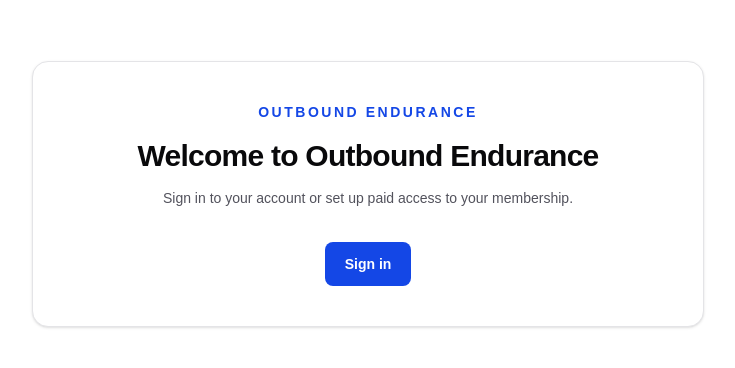
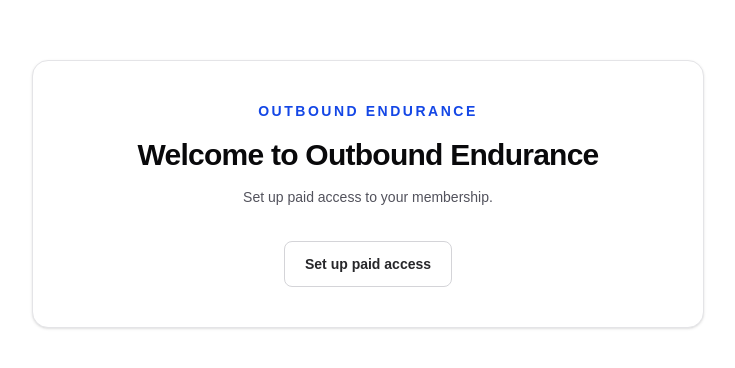
Before and after one commit to jackdarrylfraser/auth.outboundendurance.com, a Next.js app: page / in a window 1280 px wide. Shown: the part 206-574 px from the top of the page, without its empty margins (272-1007 px from the left). Built offline with nearby package versions, Linux system fonts and the light colour scheme.

Commit message:
feat: removed sign in link

```diff
--- a/app/page.tsx
+++ b/app/page.tsx
@@ -17,23 +17,15 @@ export default function Home() {
           Welcome to Outbound Endurance
         </h1>
         <p className="mt-3 text-sm leading-6 text-zinc-600">
-          Sign in to your account or set up paid access to your membership.
+          Set up paid access to your membership.
         </p>
-        <div className="mt-8 flex flex-col justify-center gap-3 sm:flex-row">
+        <div className="mt-8 flex justify-center">
           <Link
-            className="flex items-center justify-center rounded-lg bg-blue-700 px-5 py-3 text-sm font-semibold text-white transition hover:bg-blue-800 focus-visible:outline-2 focus-visible:outline-offset-2 focus-visible:outline-blue-700"
-            href="/login"
+            className="flex items-center justify-center rounded-lg border border-zinc-300 px-5 py-3 text-sm font-semibold text-zinc-800 transition hover:bg-zinc-50 focus-visible:outline-2 focus-visible:outline-offset-2 focus-visible:outline-blue-700"
+            href="/account"
           >
-            Sign in
+            Set up paid access
           </Link>
-          {process.env.VERCEL_GIT_COMMIT_REF === "preview" ? (
-            <Link
-              className="flex items-center justify-center rounded-lg border border-zinc-300 px-5 py-3 text-sm font-semibold text-zinc-800 transition hover:bg-zinc-50 focus-visible:outline-2 focus-visible:outline-offset-2 focus-visible:outline-blue-700"
-              href="/account"
-            >
-              Set up paid access
-            </Link>
-          ) : null}
         </div>
       </section>
     </main>
```
